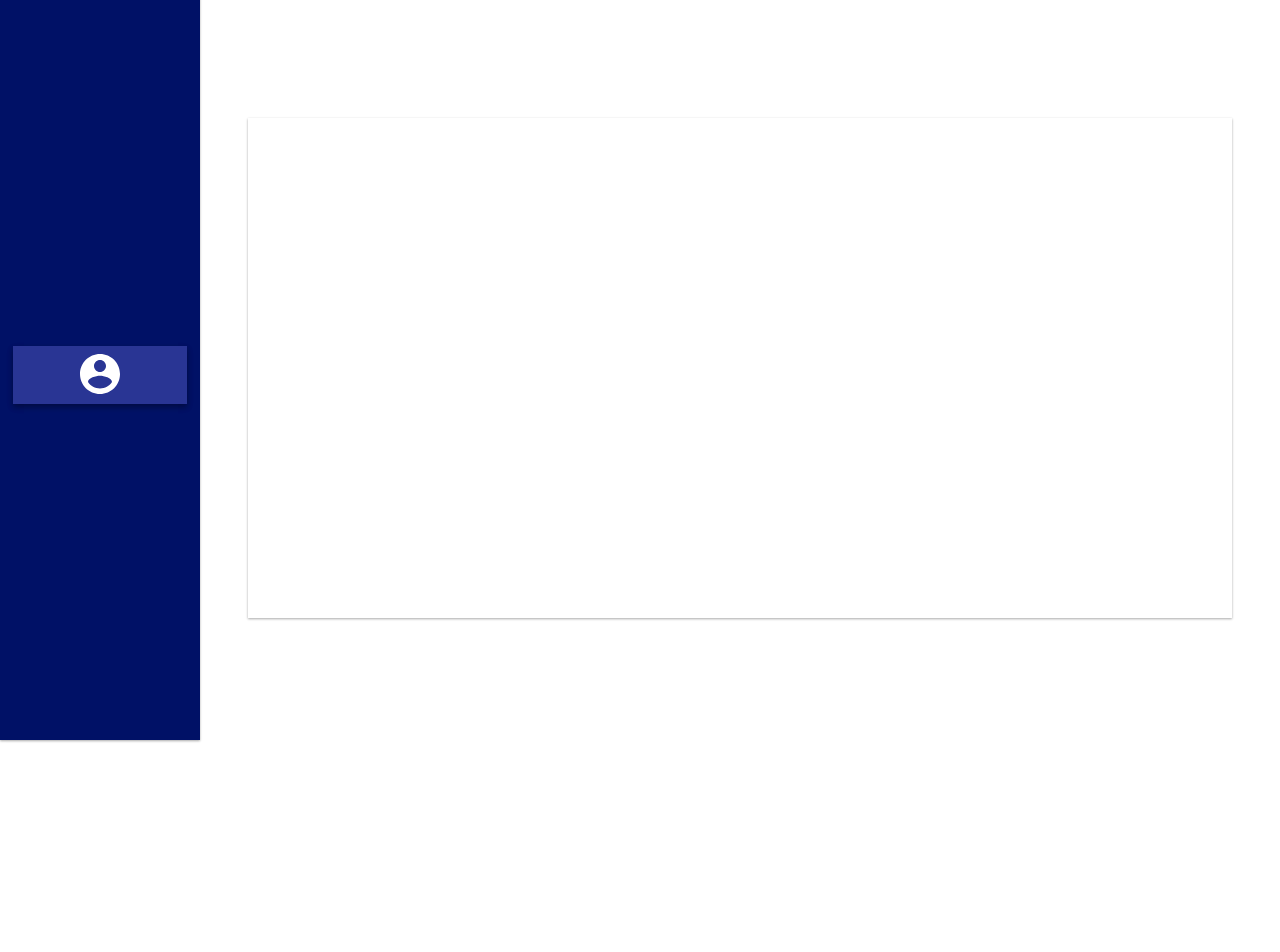
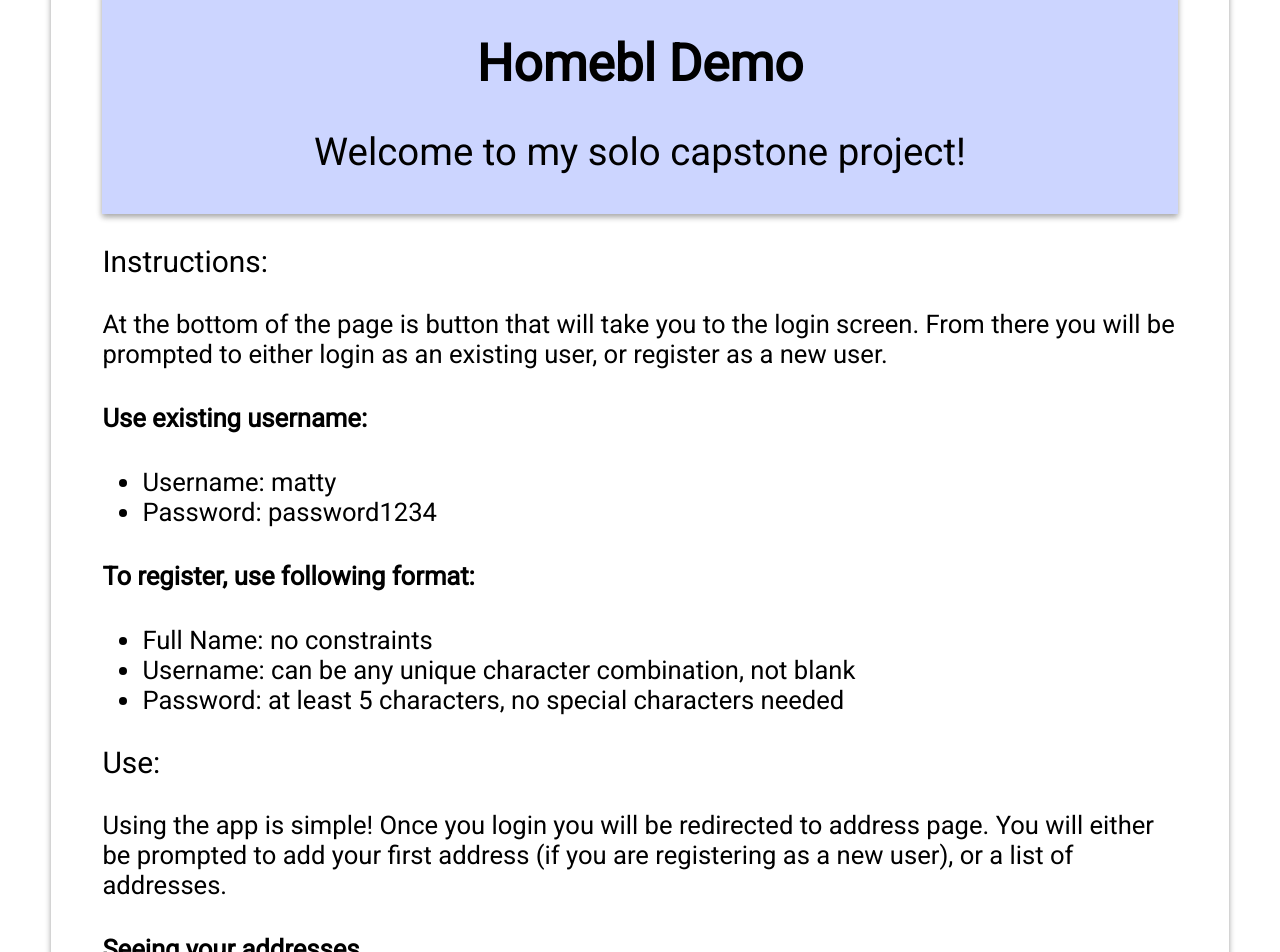
Before and after one commit to themlp101/homebl-client, a React (Create React App) app: page /demo in a window 1280 px wide. Shown: the part 60-1012 px from the top of the page. Before the commit the page ends 800 px from the top, so only its background shows below. Built offline with nearby package versions, Linux system fonts and the light colour scheme.

Commit message:
demo landing page

```diff
--- a/src/components/App/App.js
+++ b/src/components/App/App.js
@@ -4,6 +4,8 @@ import Header from '../Header/Header'
 import Main from '../Main/Main'
 import { LoggedInContext } from '../context/LoggedInContext'
 import { useTokenService } from '../../services/token-services'
+import { Route, Switch } from 'react-router-dom'
+import Demo from './Demo'
 /**
  * This is the main app container component that renders the header and main body
  * Provides logged in context
@@ -15,12 +17,18 @@ function App() {
 
 	return (
 		<div data-testid='app-div'>
+			<Switch>
+				<Route
+					path='/demo'
+					render={(props) => <Demo {...props} />}
+				/>
 				<LoggedInContext.Provider
 					value={{ isLogged, setIsLogged }}
 				>
 					<Header />
 					<Main />
 				</LoggedInContext.Provider>
+			</Switch>
 		</div>
 	)
 }
--- /dev/null
+++ b/src/components/App/Demo.css
@@ -0,0 +1,30 @@
+.demo__btn {
+  align-self: flex-end;
+  border: none;
+  background-color:#fff;
+  font-family: 'Roboto', sans-serif;
+  font-size: 1.2rem;
+  padding: .5rem 1rem;
+  border-radius: 4px;
+  cursor: pointer;
+  color: hsl(230, 100%, 30%);
+  font-weight: 600;
+}
+.demo__btn:hover{
+  background-color: hsl(230, 100%, 30%);
+  color:#fff;
+}
+.demo__container {
+  margin:1em 2em;
+  padding: 1em 2em;
+  display: flex;
+  flex-direction: column;
+  box-shadow: 0 3px 6px rgba(0, 0, 0, 0.16),0 3px 6px rgba(0, 0, 0, 0.23);
+}
+
+.demo__header {
+  padding:0.5rem 2rem;
+  background-color: hsl(230, 100%, 90%);
+  text-align: center;
+  box-shadow: 0 3px 6px rgba(0, 0, 0, 0.16),0 3px 6px rgba(0, 0, 0, 0.23);
+}
--- /dev/null
+++ b/src/components/App/Demo.js
@@ -0,0 +1,100 @@
+import React from 'react'
+import './Demo.css'
+const Demo = ({ history }) => {
+	return (
+		<div className='demo__container'>
+			<header className='demo__header'>
+				<h1>Homebl Demo</h1>
+				<h2>Welcome to my solo capstone project!</h2>
+			</header>
+
+			<div>
+				<div>
+					<h3>Instructions:</h3>
+					<p>
+						At the bottom of the page is button that will
+						take you to the login screen. From there you
+						will be prompted to either login as an
+						existing user, or register as a new user.
+					</p>
+					<h4>Use existing username:</h4>
+					<ul>
+						<li>Username: matty</li>
+						<li>Password: password1234</li>
+					</ul>
+					<h4>To register, use following format:</h4>
+					<ul>
+						<li>Full Name: no constraints</li>
+						<li>
+							Username: can be any unique character
+							combination, not blank
+						</li>
+						<li>
+							Password: at least 5 characters, no
+							special characters needed
+						</li>
+					</ul>
+				</div>
+				<div>
+					<h3>Use:</h3>
+					<p>
+						Using the app is simple! Once you login you
+						will be redirected to address page. You will
+						either be prompted to add your first address
+						(if you are registering as a new user), or a
+						list of addresses.
+					</p>
+					<h4>Seeing your addresses</h4>
+					<p>
+						The main page lists all the user's current
+						addresses. From here the user can click on an
+						address to open up a detailed view. From the
+						detailed view, the user can see all of her
+						notes connected to that address
+					</p>
+					<h4>Adding a new address</h4>
+					<p>
+						By navigating to the add address page, the
+						user can add an address to the list. The
+						navigation bar has an 'Add' button,
+						represented by a '+' icon. This link will take
+						the user to the add address page, which is a
+						controlled form. After submission, the user is
+						taken to the newly created address page to add
+						notes.
+					</p>
+					<h4>Editing your addresses</h4>
+					<p>
+						If the user is in the detailed view, she can
+						use the navigation bar to edit or delete an
+						address. If the user decides to delete a note,
+						the user will be asked to confirm her
+						decision. After which, the address, along with
+						its notes, is removed from the database
+					</p>
+					<h4>Adding and editing notes</h4>
+					<p>
+						If the user is on the detailed page, she can
+						easily add a note by pressing the 'Add Note'
+						button at the bottom of the container. If the
+						user wishes to edit the note, she can click on
+						the edit button, which is on every note.
+						Clicking the edit button will display note in
+						a editable field. The user can then cancel the
+						action, delete the note, or submit changes
+						using a note control bar.
+					</p>
+				</div>
+			</div>
+			<button
+				className='demo__btn'
+				type='button'
+				onClick={() => history.push('/')}
+			>
+				GO
+			</button>
+		</div>
+	)
+}
+
+export default Demo
```
Lines whose indentation alone changed are shown as unchanged.
